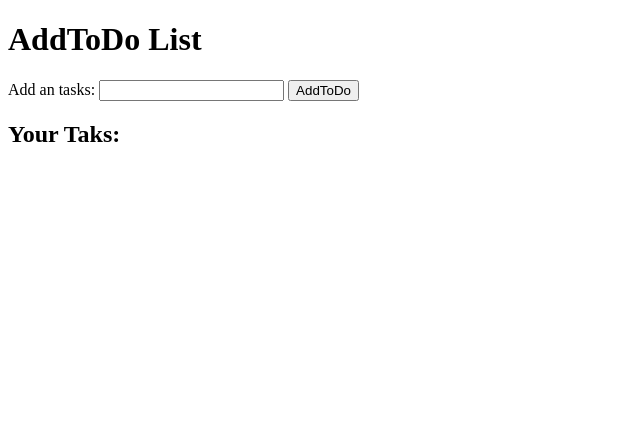
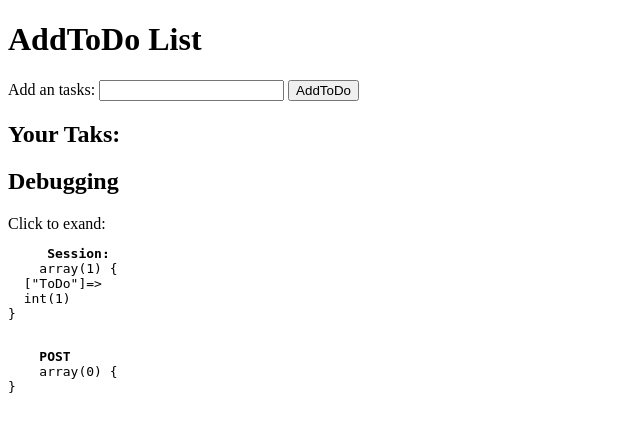
Before and after one commit to Zohairajweh/To-Do-PHP, a PHP site: page /index.php in a window 1280 px wide. Shown: the top 432 px of the page, without its empty margins (0-640 px from the left). Run offline with PHP 8.4, Linux system fonts and the light colour scheme; the visitor is signed in with stand-in values (Sample User, id 1); data that the repository does not hold is empty.

Commit message:
Add var_dump

```diff
--- a/index.php
+++ b/index.php
@@ -16,7 +16,7 @@
 <head>
   <meta charset="UTF-8">
   <meta name="viewport" content="width=device-width, initial-scale=1.0">
-  <title>AddToDo</title>
+  <title>  </title>
 </head>
 <body>
   <h1> AddToDo List </h1>
@@ -40,6 +40,16 @@
       <?php } ?>
     </ul>
       <?php } ?>
+      <h2> Debugging</h2>
+      Click to exand:
+      <pre>
+    <strong> Session:</strong>
+    <?php var_dump( $_SESSION ); ?>
+  </pre>
+      <pre>
+    <strong>POST</strong>
+    <?php var_dump( $_POST ); ?>
+  </pre>
 
 
 </body>
```
